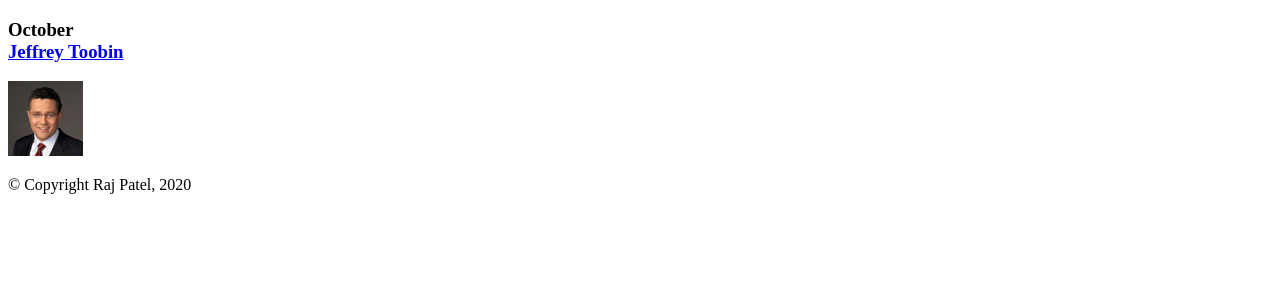
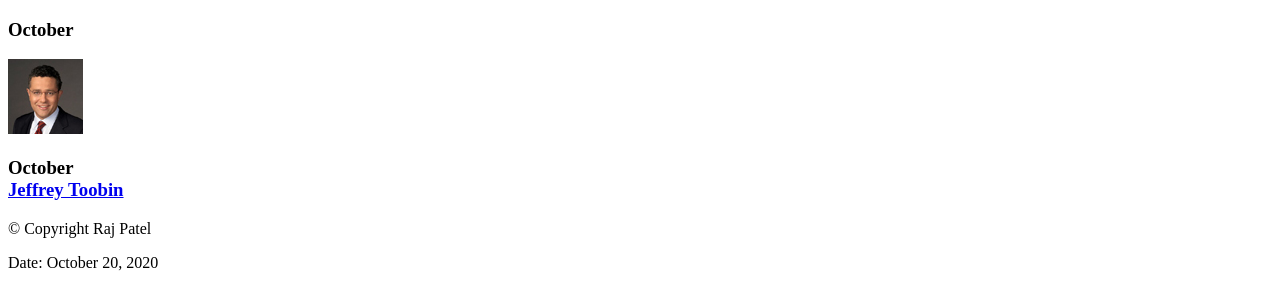
Before and after one commit to rp766/A08, a plain HTML site: page index.html in a window 1280 px wide. Shown: the part 504-800 px from the top of the page. Drawn offline with Linux system fonts and the light colour scheme.

Commit message:
Update index.html

```diff
--- a/index.html
+++ b/index.html
@@ -31,12 +31,14 @@
     </ul>
 
     <h1>This season's guest speakers</h1>
+    <h3>October</h3>
+    <img src="images/toobin75.jpg" alt="Jeffrey Toobin photo">
     <h3>October<br><a href="speakers/toobin.html">Jeffrey Toobin</a></h3>
-    <img src="images/toobin75.jpg" alt="Jeffrey Toobin photo">
 
 </main>
 <footer>
-    <p>&copy; Copyright Raj Patel, 2020</p>
+    <p>&copy; Copyright Raj Patel</p>
+    <p> Date: October 20, 2020
 </footer>
 </body>
 </html>
```
